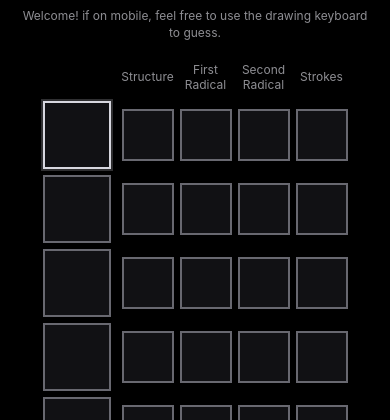
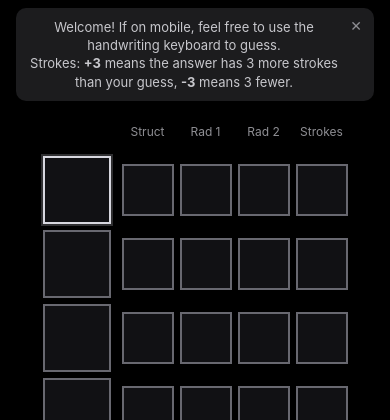
Before and after one commit to spencer-gordo22/INKSTONE, a Flask app: page / in a window 390 px wide. Shown: the part 59-479 px from the top of the page. Run offline with Flask 3, Linux system fonts and the light colour scheme; some libraries are stand-ins or nearby versions.

Commit message:
Mobile polish: dismissible tip, shorter labels, +/- stroke hint, keep board above keyboard, expire missed streaks
Co-Authored-By: Claude Opus 5.5 <noreply@anthropic.com>

```diff
--- a/game.py
+++ b/game.py
@@ -73,9 +73,9 @@ def todays_answer():
 
 def stroke_display (stroke_difference):
     if stroke_difference > 0:
-        return f"+{stroke_difference}strokes"
+        return f"+{stroke_difference}"
     elif stroke_difference < 0:
-        return f"{stroke_difference}strokes"
+        return f"{stroke_difference}"
     else:
         return "✓"
 
--- a/static/css/style.css
+++ b/static/css/style.css
@@ -35,6 +35,12 @@ body {
                  "Segoe UI", "Microsoft YaHei", Roboto, sans-serif;
     overflow-x: hidden;
     -webkit-tap-highlight-color: transparent;
+    box-sizing: border-box;
+}
+
+/* Extra room at the bottom on phones so the board can scroll above the on-screen keyboard */
+@media (pointer: coarse) {
+    body { padding-bottom: 160px; }
 }
 
 /* ---------- Title + rules ---------- */
@@ -47,6 +53,34 @@ header {
     font-weight: 800;
     letter-spacing: 0.2em;
     border-bottom: 1px solid #3a3a3c;
+}
+
+.tip {
+    position: relative;
+    max-width: 360px;
+    margin: 8px 16px 12px;
+    padding: 10px 34px 10px 12px;
+    border-radius: 10px;
+    background: #1c1c1e;
+    font-size: 13px;
+    line-height: 1.4;
+    color: #c7c7cc;
+    text-align: center;
+}
+
+.tip p { margin: 0; }
+
+.tip button {
+    position: absolute;
+    top: 4px;
+    right: 4px;
+    width: 28px;
+    height: 28px;
+    border: 0;
+    background: none;
+    color: #8e8e93;
+    font-size: 14px;
+    cursor: pointer;
 }
 
 .rules {
--- a/static/js/game.js
+++ b/static/js/game.js
@@ -9,6 +9,27 @@ const initial_state = JSON.parse(document.querySelector("#initial_game_state").t
 const share = document.querySelector("#share_results")
 
 let row = 0;
+
+// Keep the board visible above the on-screen keyboard
+function keep_board_in_view() {
+    if (!window.matchMedia("(pointer: coarse)").matches) return; // phones/tablets only
+    setTimeout(() => {
+        const current = rows[Math.min(row, rows.length - 1)];
+        current.scrollIntoView({ behavior: "smooth", block: "center" });
+    }, 300); // wait for the keyboard to finish opening
+}
+input.addEventListener("focus", keep_board_in_view);
+
+// One-time tip: show until dismissed
+const TIP_KEY = "zimo_tip_dismissed";
+const tip = document.querySelector("#tip");
+let tip_dismissed = false;
+try { tip_dismissed = localStorage.getItem(TIP_KEY) === "1"; } catch {}
+if (!tip_dismissed) tip.hidden = false;
+document.querySelector("#tip_close").addEventListener("click", () => {
+    tip.hidden = true;
+    try { localStorage.setItem(TIP_KEY, "1"); } catch {}
+});
 
 input.addEventListener("keydown", (event) => {
     if (event.key === "Enter" && !event.isComposing) {
@@ -234,6 +255,16 @@ function updateStats(won) {
   return stats;
 }
 
+// If a day was missed without a win, the streak is broken
+function expireStreak() {
+  const stats = loadStats();
+  const yesterday = shiftGameDate(gameDate(), -1);
+  if (stats.currentStreak > 0 && stats.lastPlayed && stats.lastPlayed < yesterday) {
+    stats.currentStreak = 0;
+    saveStats(stats);
+  }
+}
+
 function showStats(stats) {
   document.querySelector("#streak").textContent = stats.currentStreak;
   document.querySelector("#max_streak").textContent = stats.maxStreak;
@@ -310,6 +341,8 @@ function handleGameEnd(won) {
   showStats(stats);
 }
 
+expireStreak();
+
 if (initial_state.finished) {
     input.remove();
     message_box.textContent = initial_state.message;
--- a/templates/index.html
+++ b/templates/index.html
@@ -4,12 +4,16 @@
 
 {% block main %}
 <header>ZIMO</header>
-<p class="rules">Welcome! if on mobile, feel free to use the drawing keyboard to guess.</p>
+<div id="tip" class="tip" hidden>
+    <p>Welcome! If on mobile, feel free to use the handwriting keyboard to guess.<br>
+    Strokes: <b>+3</b> means the answer has 3 more strokes than your guess, <b>-3</b> means 3 fewer.</p>
+    <button id="tip_close" type="button" aria-label="Dismiss tip">✕</button>
+</div>
 
 <div class="clue_labels">
-    <span>Structure</span>
-    <span>First<br>Radical</span>
-    <span>Second<br>Radical</span>
+    <span>Struct</span>
+    <span>Rad 1</span>
+    <span>Rad 2</span>
     <span>Strokes</span>
 </div>
 
--- a/templates/layout.html
+++ b/templates/layout.html
@@ -6,9 +6,9 @@
         <meta name="viewport" content="width=device-width, initial-scale=1">
         <link rel="icon" type="image/svg+xml" href="/static/favicon.svg">
         <link rel="manifest" href="/static/manifest.json">
-        <link rel="stylesheet" href="/static/css/style.css?v=4">
+        <link rel="stylesheet" href="/static/css/style.css?v=5">
         <script src="/static/js/strings.js" defer></script>
-        <script src="/static/js/game.js?v=4" defer></script>
+        <script src="/static/js/game.js?v=5" defer></script>
         <title>Zimo</title>
     </head>
     <body>
```
